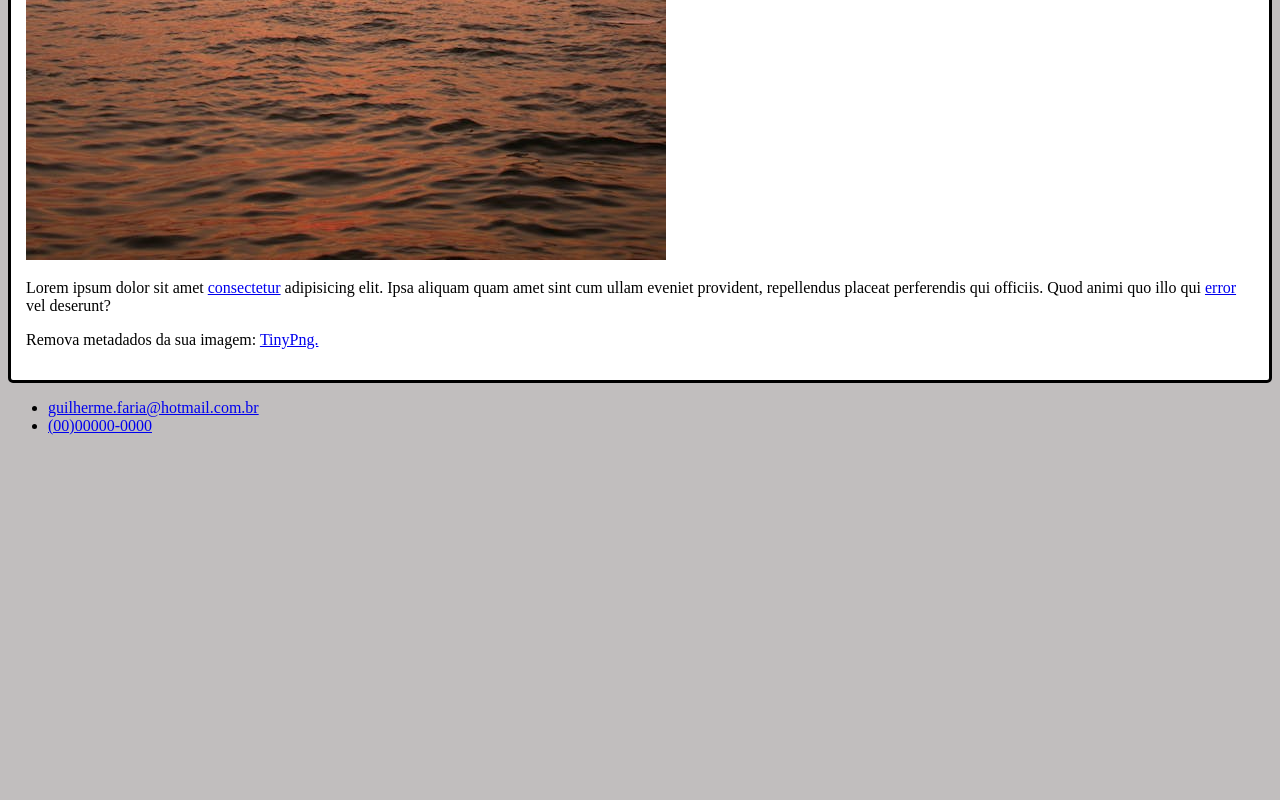
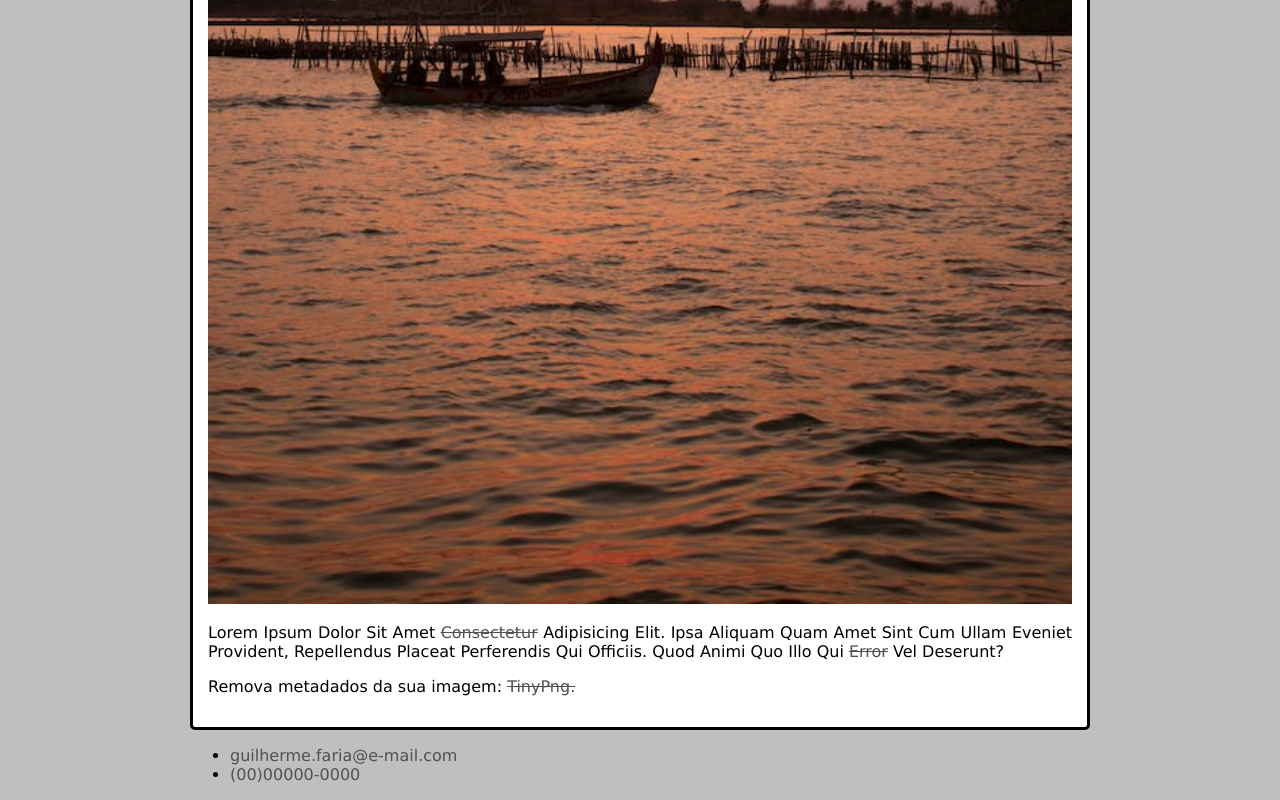
Before and after one commit to FariaGuilherme/Dio-JS-Evolution, a plain HTML site: page html-css/semantica/Index.html in a window 1280 px wide. Shown: the part 1084-1884 px from the top of the page. Before the commit the page ends 1535 px from the top, so only its background shows below. Drawn offline with Linux system fonts and the light colour scheme.

Commit message:
Finalização Módulo

```diff
--- a/html-css/semantica/Index.html
+++ b/html-css/semantica/Index.html
@@ -24,9 +24,9 @@
             </article>
         </section>
         <footer>
-            <ul>
+            <ul class="contact_list">
                 <li>
-                    <a href="mailto:guilherme.faria@hotmail.com.br" target="_blank">guilherme.faria@hotmail.com.br</a>
+                    <a href="mailto:guilherme.faria@e-mail.com" target="_blank">guilherme.faria@e-mail.com</a>
                 </li>
                 <li>
                     <a href="tel:(00)00000-0000">(00)00000-0000</a>
--- a/html-css/semantica/style.css
+++ b/html-css/semantica/style.css
@@ -1,10 +1,25 @@
 body{
     background: rgb(193, 190, 190);
+    font-family: verdana;
+    max-width: 900px;
+    margin: auto;
+}
+
+#title{
+    text-transform: uppercase;
+    font-size: 40px;
 }
 
 .author_image{
     border: 1px solid;
-    border-radius: 50%;;
+    border-radius: 50%;
+    margin-top: 15px;
+}
+
+a{
+    text-decoration: line-through;
+    color: #505050;
+
 }
 
 #title, .subtitle, .post_title{
@@ -29,8 +44,20 @@ body{
 .post_content{
     margin: 0;
     margin-bottom: 15px;
+    text-transform: capitalize;
+    text-align: justify;
 }
 
 .post_image{
     margin-bottom: 15px;
+    width: 100%;
 }
+
+.contactlist{
+    list-style-type: none;
+    padding-left: 15px;
+}
+
+.contact_list li a {
+    text-decoration: none;
+}
```
